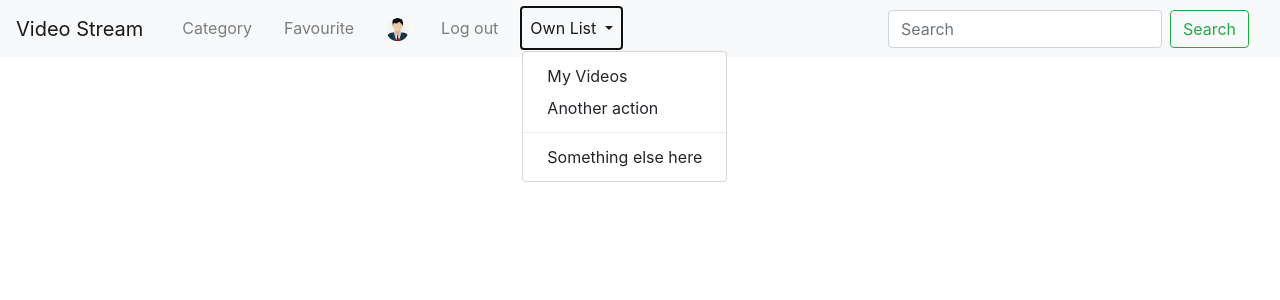
After one commit to Nahid2194/Video_Stream_Django, a Django app: template templates/navbar.html in a window 1280 px wide, after a click on "Own List". The commit adds this page. Shown: the top 300 px of the page. Run offline with Django 3.2, Linux system fonts and the light colour scheme; the template is opened without the code that fills it, so the values that code supplies are empty; some libraries are stand-ins or nearby versions.

Commit message:
navbar and base.html setup

```diff
--- a/Login_App/urls.py
+++ b/Login_App/urls.py
@@ -9,4 +9,5 @@ urlpatterns = [
     path('signup', views.signup, name="signup"),
     path('login', views.login, name="login"),
     path('logout', views.logout, name="logout"),
+    path('profile/', views.profile, name="profile"),
 ]
--- a/Login_App/views.py
+++ b/Login_App/views.py
@@ -13,3 +13,7 @@ def login(request):
 
 def logout(request):
     return render(request, 'Login_App/signup.html')
+
+
+def profile(request):
+    return render(request, 'Login_App/profile.html')
--- a/templates/Stream_App/home.html
+++ b/templates/Stream_App/home.html
@@ -8,7 +8,7 @@
 </head>
 
 <body>
-    <h1>This is a video stream site</h1>
+    {% include "navbar.html" %}
 </body>
 
 </html>
--- /dev/null
+++ b/templates/navbar.html
@@ -0,0 +1,92 @@
+<!DOCTYPE html>
+{% load static %}
+
+<head>
+    <!-- Required meta tags -->
+    <meta charset="utf-8">
+    <meta name="viewport" content="width=device-width, initial-scale=1, shrink-to-fit=no">
+
+    <!-- Bootstrap CSS -->
+    <link rel="stylesheet" href="https://stackpath.bootstrapcdn.com/bootstrap/4.5.2/css/bootstrap.min.css"
+        integrity="sha384-JcKb8q3iqJ61gNV9KGb8thSsNjpSL0n8PARn9HuZOnIxN0hoP+VmmDGMN5t9UJ0Z" crossorigin="anonymous">
+    <link rel="stylesheet" href="https://cdnjs.cloudflare.com/ajax/libs/font-awesome/4.7.0/css/font-awesome.min.css">
+    <link rel="stylesheet" href="{% static 'css/mystyle.css' %}">
+    <title>{% block title_block %} Social {% endblock %}</title>
+    {% block css_block %}
+
+    {% endblock %}
+</head>
+
+<body>
+    <!-- navbar section -->
+
+    <nav class="navbar navbar-expand-lg navbar-light bg-light">
+        <a class="navbar-brand" href="{% url 'home' %}">Video Stream</a>
+        <button class="navbar-toggler" type="button" data-toggle="collapse" data-target="#navbarSupportedContent"
+            aria-controls="navbarSupportedContent" aria-expanded="false" aria-label="Toggle navigation">
+            <span class="navbar-toggler-icon"></span>
+        </button>
+
+        <div class="collapse container navbar-collapse" id="navbarSupportedContent">
+            <ul class="navbar-nav mr-auto">
+                <li class="nav-item pr-3">
+                    <a class="nav-link" href="#">Category</a>
+                </li>
+                <li class="nav-item pr-3">
+                    <a class="nav-link" href="#">Favourite</a>
+                </li>
+
+                <li class="nav-item pr-3">
+                    {% if user.profile.profile_picture %}
+                    <a class="nav-link" href="{% url 'Login_App:profile' %}"><img
+                            src="/media/{{user.profile.profile_picture}}" alt="" width="23px" height="23px"
+                            class="rounded-circle">{{user.username}}</a>
+                    {% else %}
+                    <a class="nav-link" href="{% url 'Login_App:profile' %}"><img src="/static/images/avatar.jpg"
+                            width="23px" height="23px" class="rounded-circle" alt="default">{{user.username}}</a>
+                    {% endif %}
+                </li>
+                <li class="nav-item pr-3">
+                    <a class="nav-link" href="{% url 'Login_App:logout' %}">Log out</a>
+                </li>
+                <li class="nav-item dropdown pr-3">
+                    <a class="nav-link dropdown-toggle" href="#" id="navbarDropdown" role="button"
+                        data-toggle="dropdown" aria-haspopup="true" aria-expanded="false">
+                        Own List
+                    </a>
+                    <div class="dropdown-menu" aria-labelledby="navbarDropdown">
+                        <a class="dropdown-item" href="#">My Videos</a>
+                        <a class="dropdown-item" href="#">Another action</a>
+                        <div class="dropdown-divider"></div>
+                        <a class="dropdown-item" href="#">Something else here</a>
+                    </div>
+                </li>
+
+            </ul>
+            <form class="form-inline my-2 my-lg-0" method="GET">
+                <input class="form-control mr-sm-2" type="search" placeholder="Search" aria-label="Search"
+                    name="search">
+                <button class="btn btn-outline-success my-2 my-sm-0" type="submit">Search</button>
+            </form>
+        </div>
+    </nav>
+    <div class="container" style='padding-top:20px'>
+        {% block body_block %}
+
+        {% endblock %}
+    </div>
+
+    <!-- Optional JavaScript -->
+    <!-- jQuery first, then Popper.js, then Bootstrap JS -->
+    <script src="https://code.jquery.com/jquery-3.5.1.slim.min.js"
+        integrity="sha384-DfXdz2htPH0lsSSs5nCTpuj/zy4C+OGpamoFVy38MVBnE+IbbVYUew+OrCXaRkfj"
+        crossorigin="anonymous"></script>
+    <script src="https://cdn.jsdelivr.net/npm/popper.js@1.16.1/dist/umd/popper.min.js"
+        integrity="sha384-9/reFTGAW83EW2RDu2S0VKaIzap3H66lZH81PoYlFhbGU+6BZp6G7niu735Sk7lN"
+        crossorigin="anonymous"></script>
+    <script src="https://stackpath.bootstrapcdn.com/bootstrap/4.5.2/js/bootstrap.min.js"
+        integrity="sha384-B4gt1jrGC7Jh4AgTPSdUtOBvfO8shuf57BaghqFfPlYxofvL8/KUEfYiJOMMV+rV"
+        crossorigin="anonymous"></script>
+</body>
+
+</html>
```
Also changed, not shown: templates/base.html (+33 -4 lines), static/css/mystyle.css (added), static/images/avatar.jpg (added), templates/Login_App/profile.html (added).
